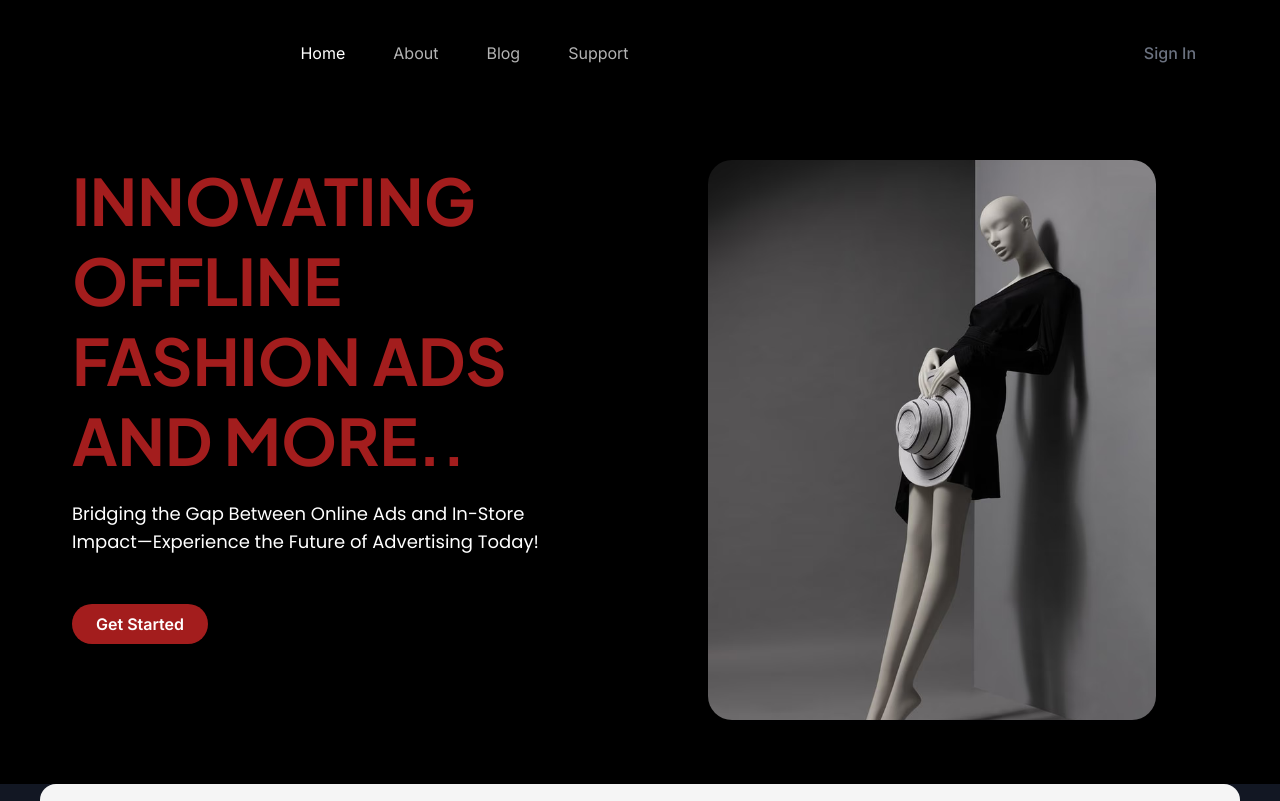
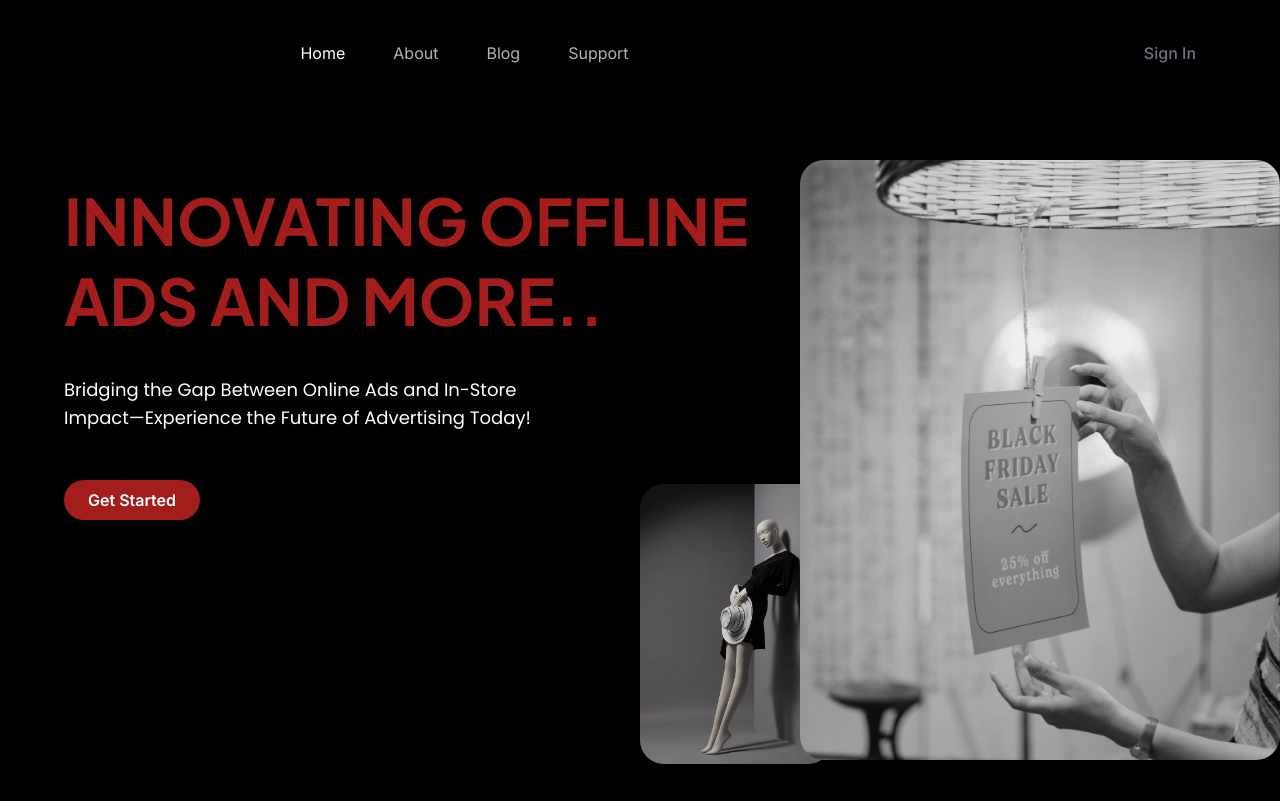
Before and after one commit to aman-adnoxy/adnoxy-web, a Next.js app: page / in a window 1280 px wide. Shown: the top 801 px of the page. Built offline with nearby package versions, Linux system fonts and the light colour scheme.

Commit message:
fixed hero-section

```diff
--- a/src/app/page.tsx
+++ b/src/app/page.tsx
@@ -28,7 +28,7 @@ export default function Home() {
       <AboutSectionTwo />
       <FAQSection />
       {/* <Testimonials /> */}
-      <Pricing />
+      {/* <Pricing /> */}
       <Blog />
       <Contact />
     </>
--- a/src/components/Hero/index.tsx
+++ b/src/components/Hero/index.tsx
@@ -7,13 +7,20 @@ const Hero = () => {
         id="home"
         className="relative z-10 overflow-hidden bg-[#ffffff] dark:bg-[#000000] h-fit pb-16 pt-[120px] md:pb-[120px] md:pt-[150px] xl:pb-[4rem] xl:pt-[10rem]"
       >
-        <div className="container flex flex-col md:flex-row">
+        {/* <div className="container flex flex-col md:flex-row"> */}
+        <div className="container flex flex-col md:flex-row justify-center items-center">
           {/* Left Content */}
-          <div className="w-full order-2 xl:order-1 md:order-1 md:w-1/2 px-4 flex items-baseline">
-            <div className="mx-auto max-w-[800px] md:text-left">
+          {/* <div className="w-full order-2 xl:order-1 md:order-1 md:w-1/2 px-4 flex items-baseline"> */}
+          <div className="flex-col w-[65vw] h-[75vh] order-2 xl:order-1 md:order-1 px-4 flex items-baseline">
+            <div className="max-w-[800px] md:text-left">
               <h1 className="mb-5 lg:text-[4rem] md:text-[3rem] sm:text-[2.5rem] text-[2rem] font-bold leading-tight text-[#a31d1d] sm:leading-tight md:leading-tight" style={{ fontFamily: 'Plus Jakarta Sans' }}>
-                INNOVATING OFFLINE FASHION ADS AND MORE..
+                INNOVATING OFFLINE ADS AND MORE..
               </h1>
+            </div>
+
+
+              <div className="flex h-lvh py-4 w-[60vw] justify-center lg:justify-start md:justify-start xl:justify-between">
+                <div className="mx-15">
                   <p className="mb-12 max-w-lg text-md md:text-lg font-[Poppins]">
                     Bridging the Gap Between Online Ads and In-Store Impact—Experience the Future of Advertising Today!
                   </p>
@@ -26,17 +33,23 @@ const Hero = () => {
                     </Link>
                   </div>
                 </div>
+                <div className="flex items-end">
+                  <img
+                    src="/images/about/image.png"
+                    alt="about-image"
+                    className="h-[35vh] w-[15vw] hidden xl:flex object-cover drop-shadow-three rounded-3xl"
+                  />
+              </div>
+              </div>
               </div>
 
           {/* Right Section (Image) */}
-          <div className="w-full order-1 xl:order-2 md:order-2 md:w-1/2 px-4 flex items-center justify-center">
-            <div className="relative mb-[3rem] md:mb-0 lg:mb-0 max-w-[500px] h-[40vh] lg:h-[70vh] md:h-[50vh] sm:h-[50vh]">
+          <div className="order-1 px-4 pb-10 xl:order-2 w-[30vw] md:order-2 items-center justify-items-center">
               <img
-                src="/images/about/image.png"
+                src="/images/hero/sale.jpg"
                 alt="about-image"
-                className="aspect-[4/5] w-full h-[40vh] lg:h-[70vh] md:h-[50vh] sm:h-[50vh] max-w-[400px] sm:max-w-[450px] md:max-w-[500px] lg:max-w-[600px] object-cover drop-shadow-three rounded-3xl"
+                className="aspect-[4/5] h-[40vh] xl:h-[75vh] lg:h-[60vh] md:h-[50vh] sm:h-[50vh] max-w-[400px] sm:max-w-[450px] md:max-w-[500px] lg:max-w-[600px] object-cover drop-shadow-three rounded-3xl"
               />
-            </div>
             </div>
           </div>
         {/* <div className="absolute right-0 top-0 z-[-1] opacity-30 lg:opacity-100">
```
Also changed, not shown: public/images/hero/sale.jpg (added). Lines whose indentation alone changed are shown as unchanged.
